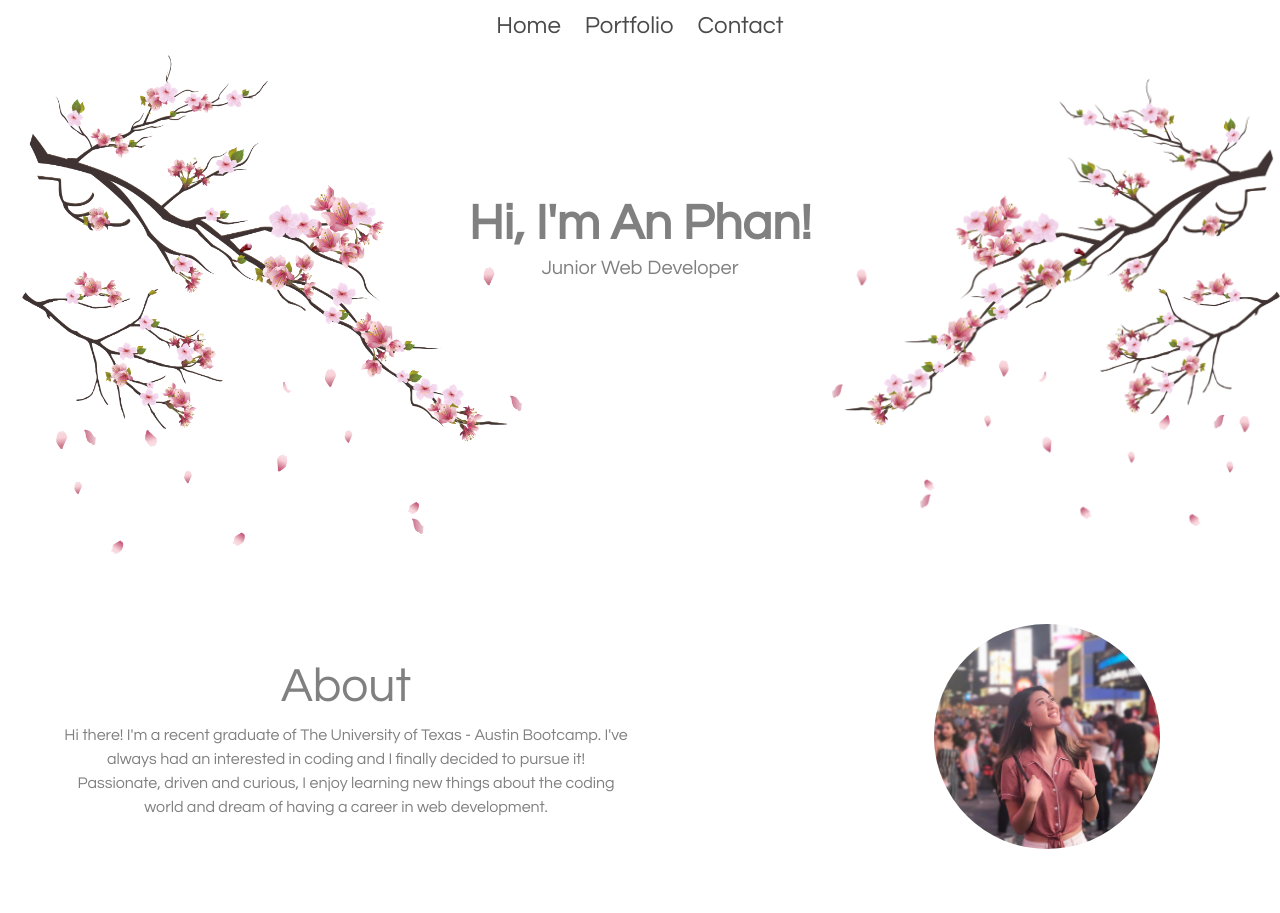
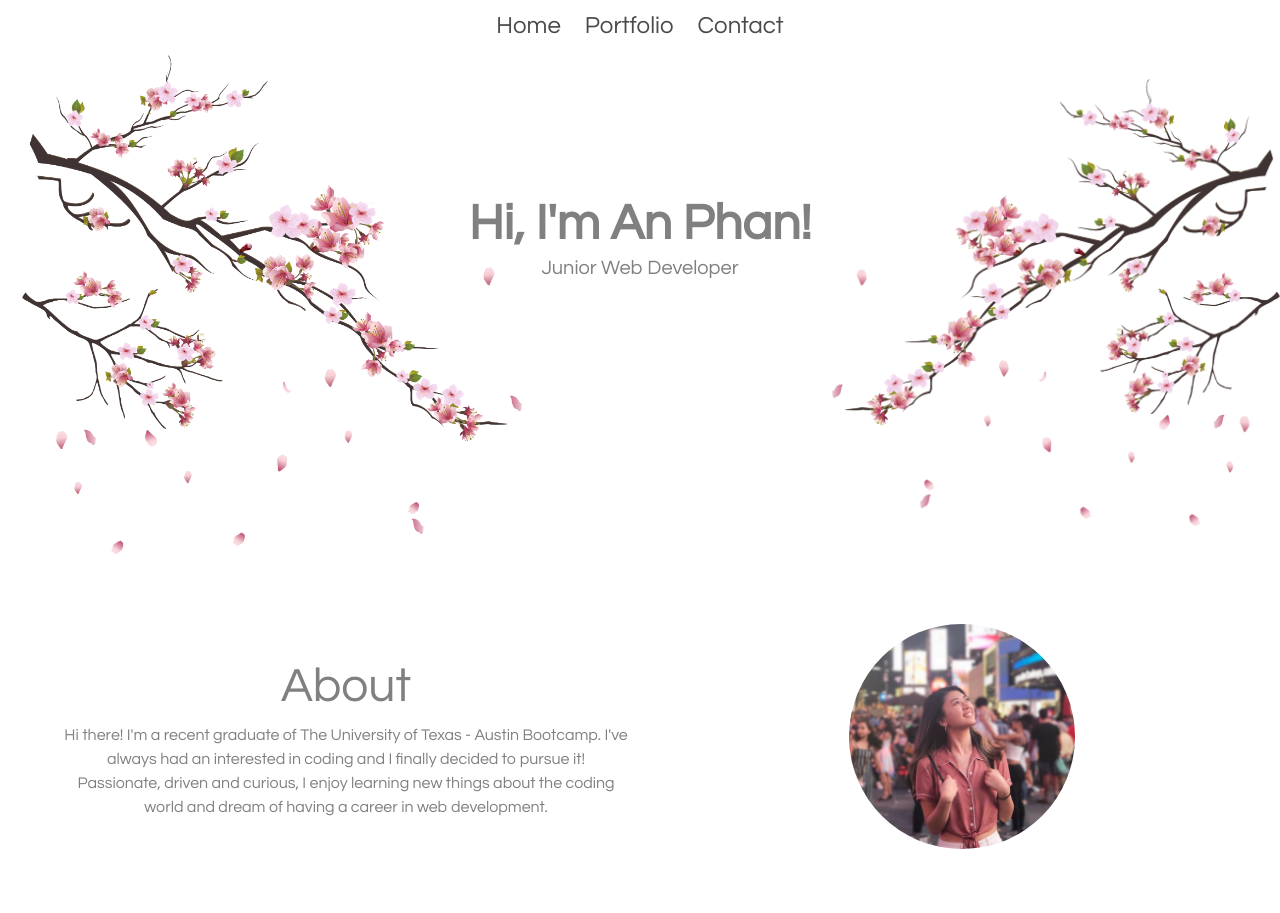
Before and after one commit to antphan98/portfolio2020, a plain HTML site: page index.html in a window 1280 px wide. Shown: the top 913 px of the page. Drawn offline with nearby package versions, Linux system fonts and the light colour scheme.

Commit message:
tweaked image

```diff
--- a/style.css
+++ b/style.css
@@ -52,9 +52,14 @@ h1 {
 .me {
     width: 40%;
     border-radius: 100%;
-    margin-left: 40%;
+    margin-left: 10%;
     margin-top: 10px;
 }
+
+.me-column {
+    align-content: center;
+}
+
 
 .html, .css, .js, .git, .jquery, .mongo, .node, .react {
     width: 40%;
```
